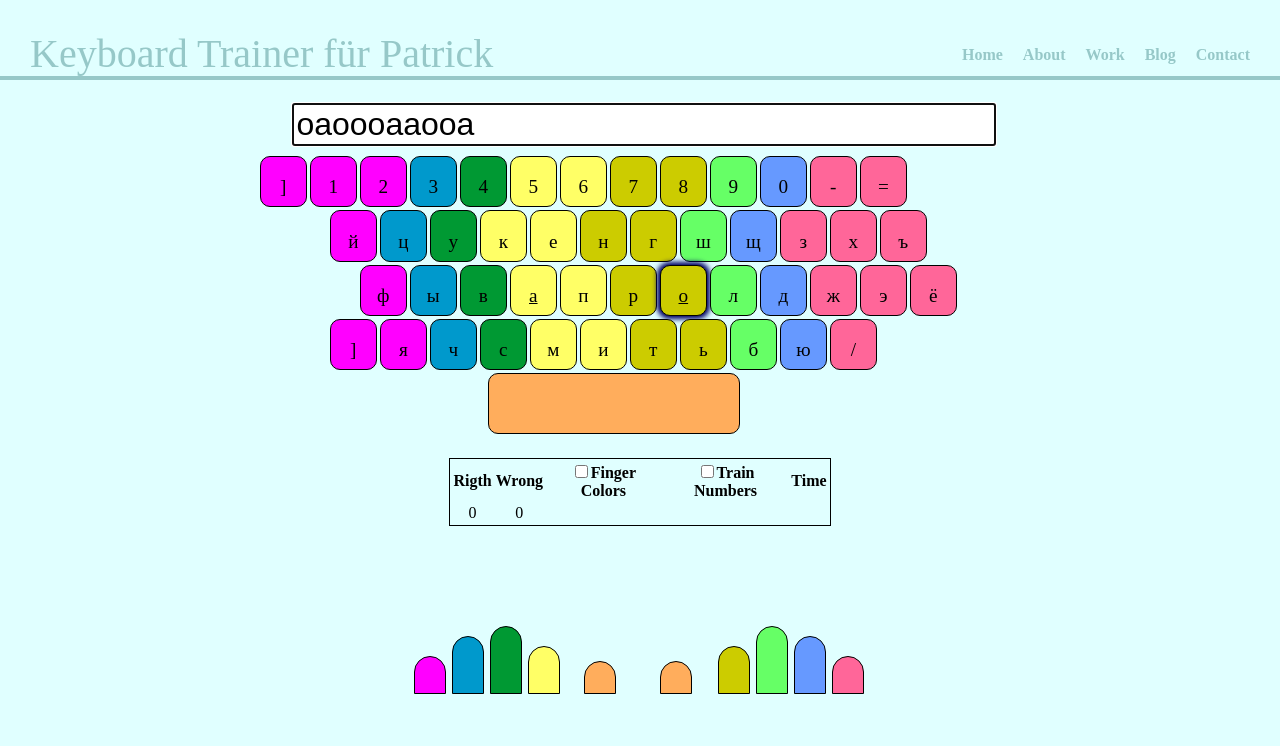
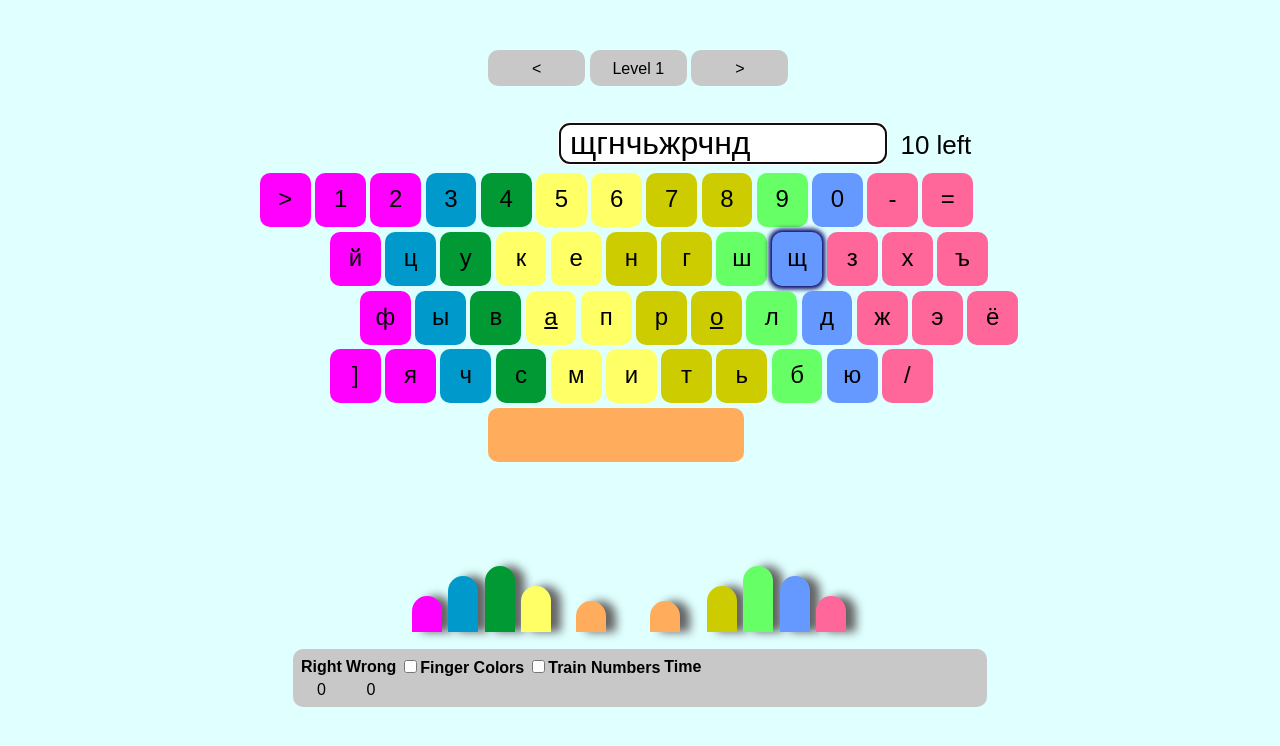
Before and after one commit to muffintoxin/keyboard-trainer, a plain HTML site: page kt.html in a window 1280 px wide. Drawn offline with Linux system fonts and the light colour scheme.

Commit message:
improved styling. Added display of number of letters still to type. Made level display visible again by hiding header that had no function yet. Made number of letter to type increase by level.

```diff
--- a/kt.css
+++ b/kt.css
@@ -1,5 +1,10 @@
 body {
 	background-color: rgb(224,255,255);
+	font-family: sans-serif;
+}
+.page-ct {
+	margin: auto;
+	width: 760px;
 }
 a {
 	color: rgb(150,200,200);
@@ -18,6 +23,7 @@ header {
 	left: 0;
 	border-bottom: 4px solid rgb(150,200,200);
 	z-index: 100;
+	display: none; /*TODO remove again later*/
 }
 #logo{
 	margin: 20px;
@@ -49,19 +55,25 @@ li {
 	padding: 10px;
 }
 .textToInputContainer {
-	width: 55%;
-	height: 10%;
-	margin: auto;
 	margin-top: 5%;
 }
 .text {
-	width: 100%;
+	margin-left: 300px;
+	width: 306px;
 	font-size: 2em;
 	transition: background-color 0.5s;
+	padding-left: 10px;
+	padding-right: 10px;
+	border-radius: 10px;
+	border: none;
+}
+.leftToType {
+	font-family: sans-serif;
+	font-size: 26px;
+	margin-left: 10px;
 }
 .keyboard {
 	margin: auto;
-	width: 60%;
 	height: 25%;
 	margin-top: 10px;
 }
@@ -69,20 +81,17 @@ li {
 	display: inline-block;
 	width: 45px;
 	height: 30px;
-	border: 1px solid black;
 	text-align: center;
-	padding-top: 1em;
-	margin-bottom: 3px;
-	margin-left: -1px;
-	font-size: 1.2em;
+	padding: 0.5em 0.12em;
+	margin-bottom: 0.2em;
+	font-size: 1.5em;
 	background-color: rgb(200, 200, 200);
 	border-radius: 10px
 }
 .space {
 	display: inline-block;
-	border: 1px solid black;
 	width: 250px;
-	height: 40px;
+	height: 30px;
 	margin: auto;
 	margin-left: 30%;
 	background-color: rgb(200, 200, 200);
@@ -107,10 +116,12 @@ li {
 }
 .counter {
 	text-align: center;
-	width: 50%;
-	border: 1px solid black;
+	width: 90%;
 	margin: auto;
-	margin-top: 20px;
+	margin-top: 10px;
+	padding: 5px;
+    background-color: rgb(200,200,200);
+    border-radius: 10px;
 }
 .colorLittleFingerLeft {
 	background-color:  	rgb(255,0,255);
@@ -147,7 +158,7 @@ li {
 }
 .fingerSet {
 	margin: auto;
-	width: 60%;
+	width: 460px;
 	height: 25%;
 	margin-top: 100px;
 }
@@ -156,7 +167,7 @@ li {
     width: 30px;
     height: 50px;
     border-radius: 50px 50px 0 0;
-	border: 1px solid black;
+    box-shadow: 10px 0px 10px rgb(100,100,100);
 	padding-top: 1em;
 	margin-bottom: 3px;
 	margin-left: 2px;
@@ -180,33 +191,38 @@ li {
 }
 .levels {
 	margin: auto;
-	width: 25%;
+	margin-top: 50px;
+	width: 40%;
 }
 .levels div{
 	display: inline-block;
-	border-radius: 3px;
 	line-height: 2em;
 	width: 30%;
 }
-
+.button {
+	border-radius: 10px;
+	cursor: pointer;
+	padding: 3px;
+	background-color: rgb(200, 200, 200);
+}
+.button:hover {
+	background-color: rgb(180, 180, 180);
+}
+.button:active {
+	background-color: rgb(160, 160, 160);
+}
 .leftArrow {
-	border: 1px solid black;
 	width: 80px;
 	height: 30px;
-	background-color: rgb(200, 200, 200);
 	text-align: center;
 }
 .rightArrow {
-	border: 1px solid black;
 	width: 80px;
 	height: 30px;
-	background-color: rgb(200, 200, 200);
 	text-align: center;
 }
 .currentLevel {
-	border: 1px solid black;
 	height: 30px;
 	width: 100px;
-	background-color: rgb(200, 200, 200);
 	text-align: center;
 }
--- a/kt.html
+++ b/kt.html
@@ -7,9 +7,9 @@
 		<script type="text/javascript" src="jquery-1.11.3.min.js"></script>
 		<script type="text/javascript" src="kt.js"></script>
 	</head>
-	<body>
+	<body class="page-ct">
 		<header>
-			<div id="logo">Keyboard Trainer für Patrick</div>
+			<div id="logo">Keyboard Trainer</div>
 				<nav>
 					<ul>
 						<li><a href="#" class="current">Home</a></li>
@@ -21,16 +21,17 @@
 				</nav>
 		</header>
 		<div class="levels" id="levels">
-			<div class="leftArrow" id="leftArrow"> < </div>
-			<div class="currentLevel" id="currentLevel">Level 1</div>
-			<div class="rightArrow" id="rightArrow"> > </div>
+			<div class="leftArrow button" id="leftArrow"> &lt; </div>
+			<div class="currentLevel button" id="currentLevel">Level 1</div>
+			<div class="rightArrow button" id="rightArrow"> &gt; </div>
 		</div>
 		<div class="textToInputContainer">
 			<input type="text" class="text" id="text" readonly="readonly"/>
+			<span id="leftToType" class="leftToType"></span>
 		</div>
 		<div class="keyboard" id="keyboard">
 			<div class="line1" id="line1">
-				<div class="letter colorLittleFingerLeft" id="letter1_1">]</div>
+				<div class="letter colorLittleFingerLeft" id="letter1_1">&gt;</div>
 				<div class="letter colorLittleFingerLeft" id="letter1_2">1</div>
 				<div class="letter colorLittleFingerLeft" id="letter1_3">2</div>
 				<div class="letter colorRingFingerLeft" id="letter1_4">3</div>
@@ -86,10 +87,22 @@
 				<div class="letter colorLittleFingerRight" id="letter4_11">/</div>
 			</div>
 			<div class="letter space colorBigFinger" id="space"></div>
+			<div class="fingerSet" id="fingerSet">
+				<div class="finger colorLittleFingerLeft finger1"></div>
+				<div class="finger colorRingFingerLeft finger2"></div>
+				<div class="finger colorMiddleFingerLeft finger3"></div>
+				<div class="finger colorIndexFingerLeft finger4"></div>
+				<div class="finger colorBigFinger finger5"></div>
+				<div class="finger colorBigFinger finger5"></div>
+				<div class="finger colorIndexFingerRight finger4"></div>
+				<div class="finger colorMiddleFingerRight finger3"></div>
+				<div class="finger colorRingFingerRight finger2"></div>
+				<div class="finger colorLittleFingerRight finger1"></div>
+			</div>
 			<div class="counter" id="counter">
 				<table class="counterTable" id="counterTable">
 					<tr>
-						<th>Rigth</th>
+						<th>Right</th>
 						<th>Wrong</th>
 						<th>
 							<label>
@@ -115,19 +128,6 @@
 					</tr>
 				</table>
 			</div>
-			<div class="fingerSet" id="fingerSet">
-				<div class="finger colorLittleFingerLeft finger1"></div>
-				<div class="finger colorRingFingerLeft finger2"></div>
-				<div class="finger colorMiddleFingerLeft finger3"></div>
-				<div class="finger colorIndexFingerLeft finger4"></div>
-				<div class="finger colorBigFinger finger5"></div>
-				<div class="finger colorBigFinger finger5"></div>
-				<div class="finger colorIndexFingerRight finger4"></div>
-				<div class="finger colorMiddleFingerRight finger3"></div>
-				<div class="finger colorRingFingerRight finger2"></div>
-				<div class="finger colorLittleFingerRight finger1"></div>
-			</div>
-
 		</div>
 	</body>
 
--- a/kt.js
+++ b/kt.js
@@ -1,20 +1,21 @@
 $(document).ready(function(){
 	var keyPressed = "";
 	var keyArrayToPress = "";
-	var symbols = "]-=/";
+	var symbols = "]-=/>";
 	var numbers = "1234567890";
-	var letters = "аовлыфджэпркгушцщйзхъёенмтсьчбяюи1234567890]-=/";
+	var letters = "аовлыфджэпркгушцщйзхъёенмтсьчбяюи";
 	var alphabet = letters;
 	var $displayKeysToPress = $('#text');
 	var keyArrayToPressLength = 10;
 	var rightPress =0;
 	var falsePress = 0;
 	var colorClasses = ["rightKeyColor", "falseKeyColor", "nextKeyColor"];
-	var counterForRightPress = $('#counterForRight');
-	var counterForFalsePress = $('#counterForWrong');
-	var keyboardFingerColors = $('#keyboardFingerColors');
+	var $counterForRightPress = $('#counterForRight');
+	var $counterForFalsePress = $('#counterForWrong');
+	var $keyboardFingerColors = $('#keyboardFingerColors');
 	var $checkNumbers = $('#checkNumbers');
 	var $currentLevel = $('#currentLevel');
+	var $leftToType = $('#leftToType');
 	var currentLevel = 1;
 	var maxLevel = 23;
 
@@ -93,11 +94,12 @@ $(document).ready(function(){
 	});
 
 	function updateCounterDisplay() {
-		counterForRightPress.text(rightPress);
-		counterForFalsePress.text(falsePress);
+		$counterForRightPress.text(rightPress);
+		$counterForFalsePress.text(falsePress);
+		$leftToType.text(keyArrayToPress.length + ' left');
 	}
 
-	keyboardFingerColors.click(function() {
+	$keyboardFingerColors.click(function() {
 		$('.letter').toggleClass("keyColor");
 		$('#fingerSet').toggle();
 	});
@@ -143,16 +145,14 @@ $(document).ready(function(){
 		rightPress = 0;
 		falsePress = 0;
 
-		updateCounterDisplay();
-		updateLevelDisplay();
-
-		keyArrayToPress = randomLetters(alphabet, keyArrayToPressLength);
+		keyArrayToPress = randomLetters(alphabet, keyArrayToPressLength*currentLevel);
 		$displayKeysToPress.attr("value", keyArrayToPress);
 
 		$('.letter').removeClass("nextKeyColor");
 		setColorOfKeyOnKeyboard(keyArrayToPress.charAt(0), "nextKeyColor");
 		$displayKeysToPress.focus();
 
+		updateCounterDisplay();
 		updateLevelDisplay();
 	}
 	initialise();
```
